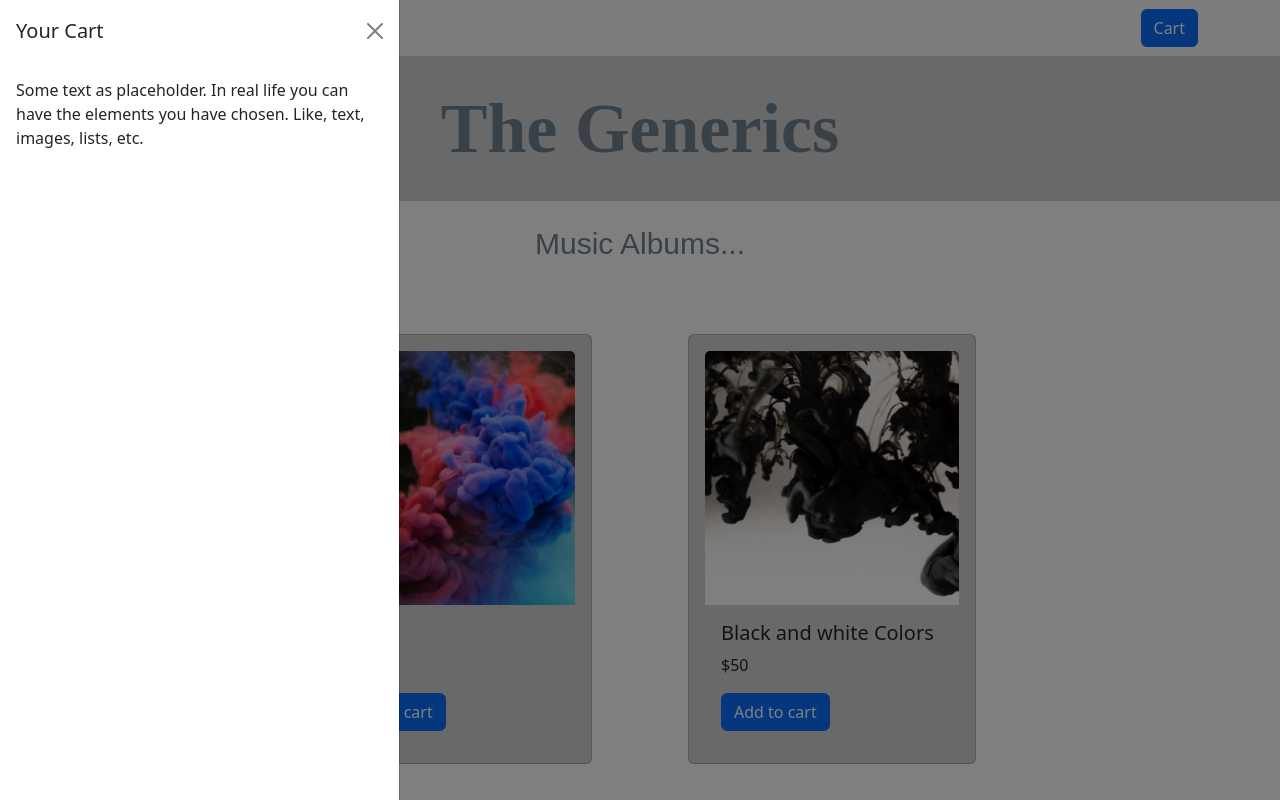
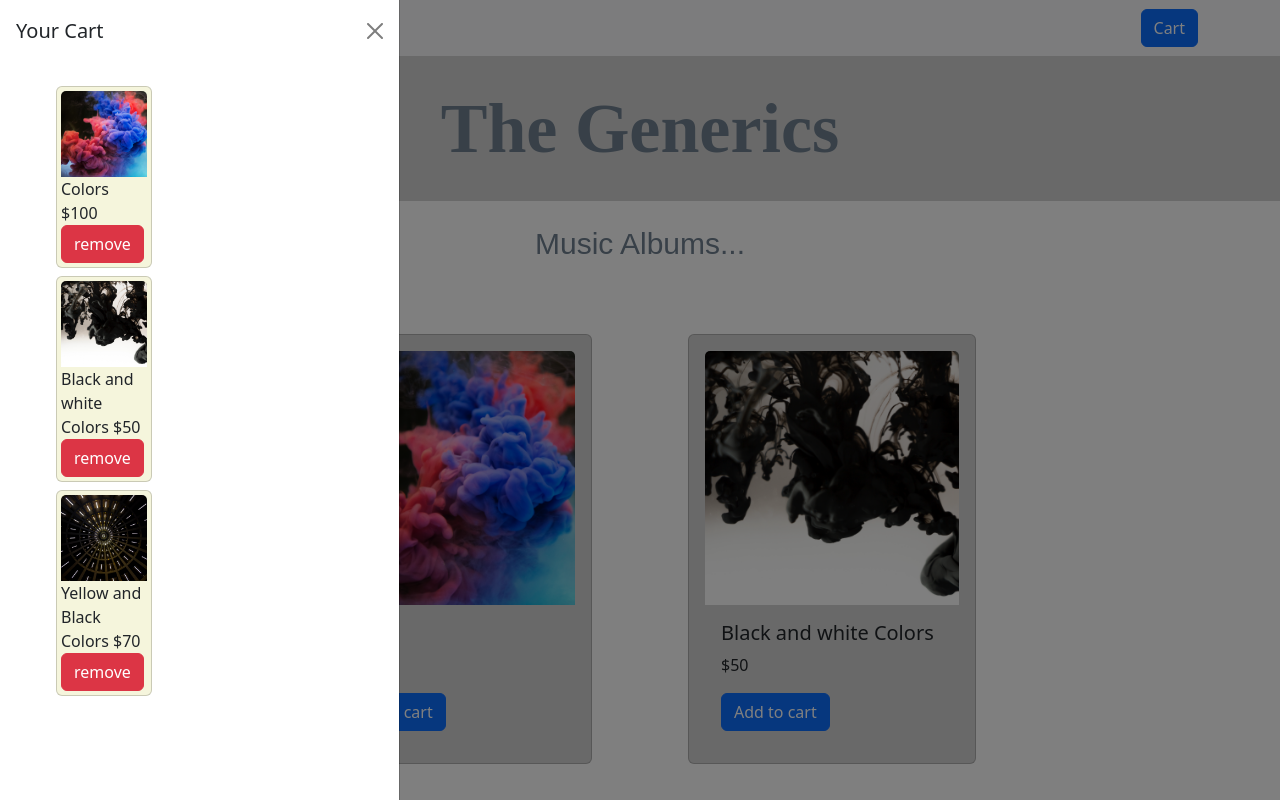
Before and after one commit to Pratheek161001/E-commere-app, a React (Create React App) app: page / in a window 1280 px wide. Both pictures are taken after a click on the button "Cart". Shown: the top 800 px of the page. Built offline with nearby package versions, Linux system fonts and the light colour scheme.

Commit message:
cart has the items

```diff
--- a/src/components/Cart.js
+++ b/src/components/Cart.js
@@ -1,9 +1,23 @@
 import { useState } from 'react';
 import Button from 'react-bootstrap/Button';
+import Card from 'react-bootstrap/Card';
 import Offcanvas from 'react-bootstrap/Offcanvas';
 
 function Example() {
-
+    const CartItems = [
+        {
+            title: 'Colors',
+            price: 100,
+            imageUrl: require("../assets/Album 1.png")},
+        {
+            title: 'Black and white Colors',
+            price: 50,
+            imageUrl: require("../assets/Album 2.png")},
+        {
+            title: 'Yellow and Black Colors',
+            price: 70,
+            imageUrl: require("../assets/Album 3.png")},
+        ]
   const [show, setShow] = useState(false);
   const handleClose = () => setShow(false);
   const handleShow = () => setShow(true);
@@ -19,8 +33,18 @@ function Example() {
           <Offcanvas.Title>Your Cart</Offcanvas.Title>
         </Offcanvas.Header>
         <Offcanvas.Body>
-          Some text as placeholder. In real life you can have the elements you
-          have chosen. Like, text, images, lists, etc.
+        <ul>
+        <div className="d-flex justify-content-start ">
+            <li style={{listStyleType:'none'}}>
+                {CartItems.map((product,index)=>(
+                <Card key={index} style={{ width: '6rem', backgroundColor:'beige' }} className='p-1 m-2'>
+                    <Card.Body className='p-0'><Card.Img variant="top" src={product.imageUrl} />{product.title} ${product.price} <Button variant="danger">remove</Button></Card.Body>
+                    <Card.Text></Card.Text>
+                </Card>
+                ))}
+            </li>
+        </div>
+            </ul>
         </Offcanvas.Body>
       </Offcanvas>
     </>
```
